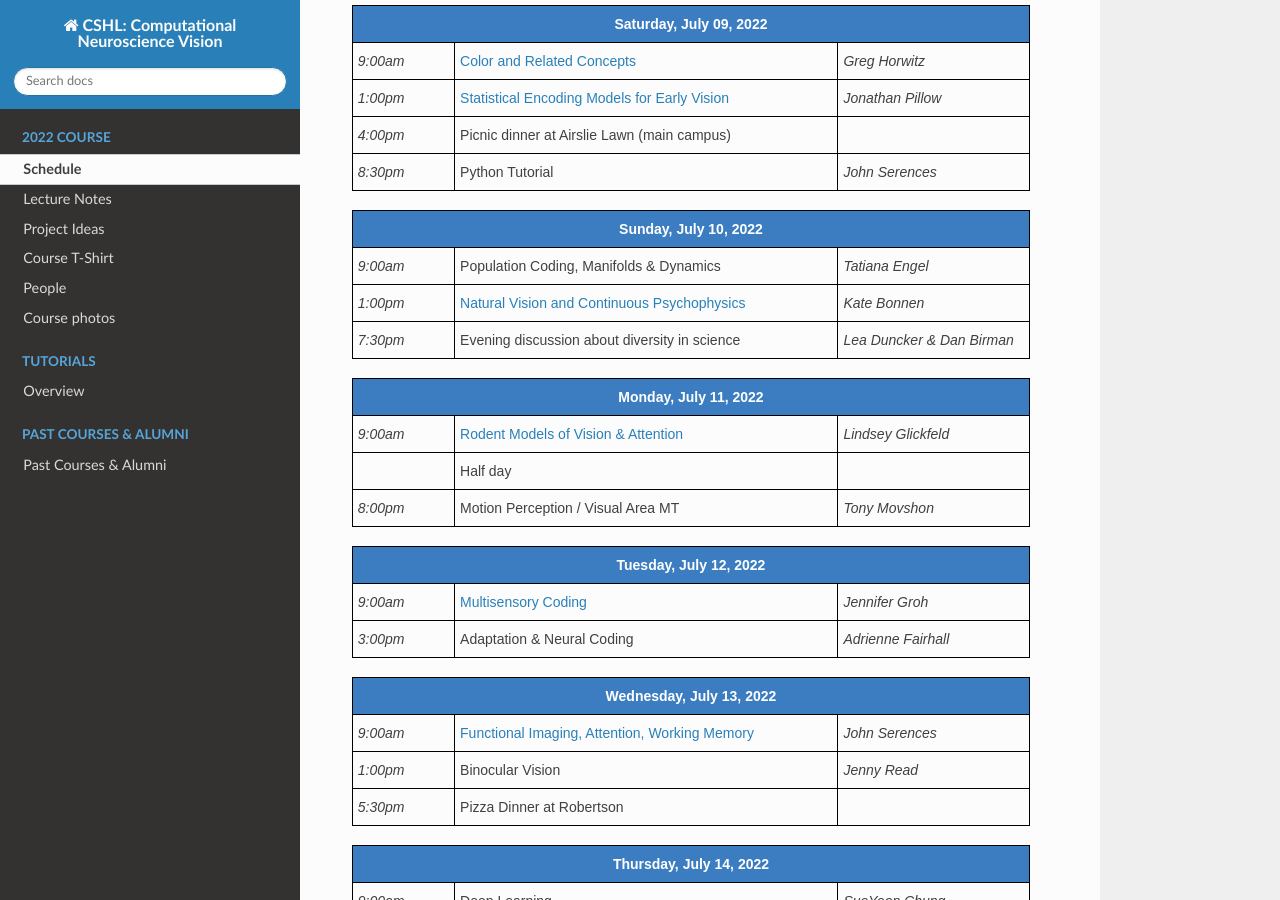
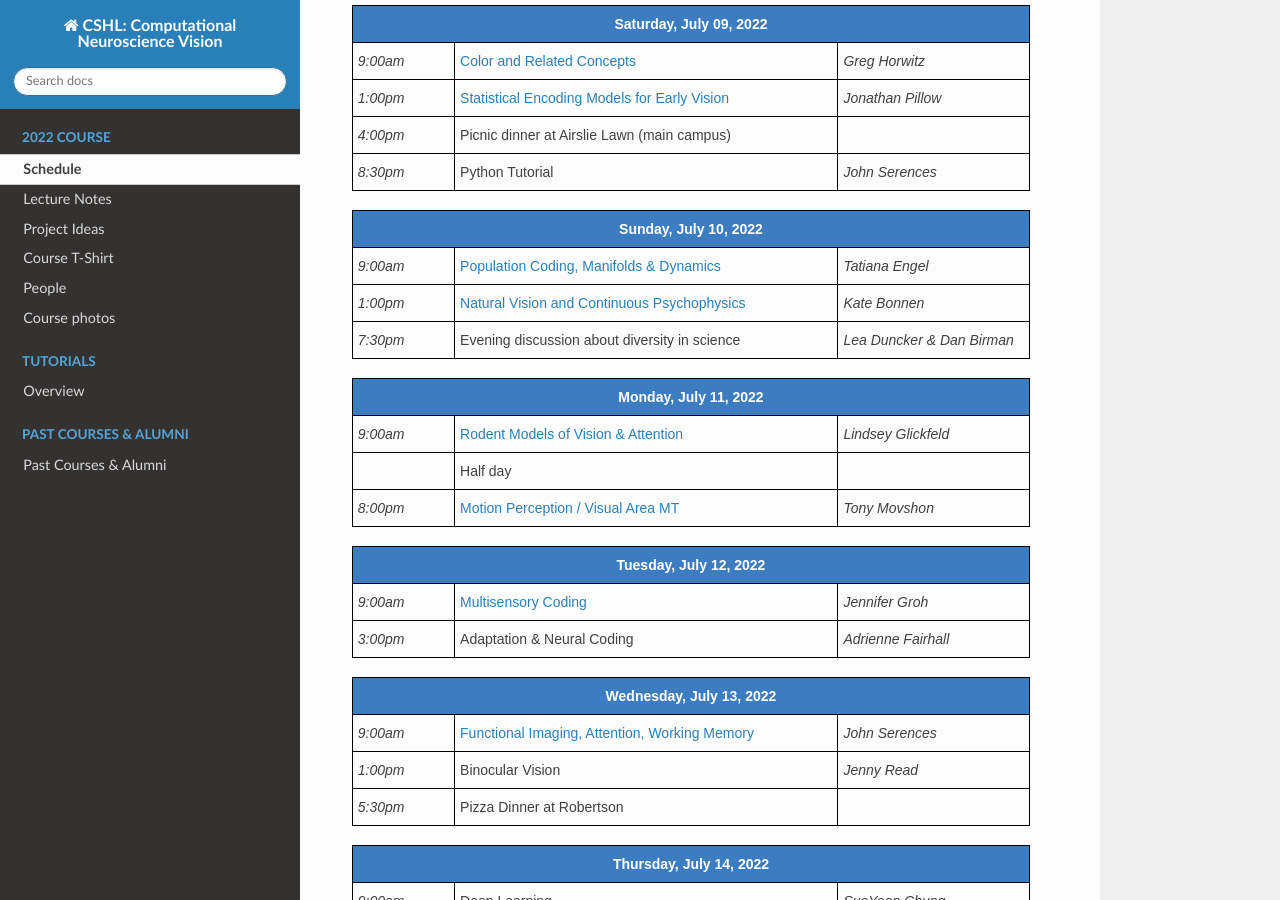
Before and after one commit to CSHL-comp-neuro-vision/website, a Sphinx documentation site: the page built from source/2022/schedule.md, in a window 1280 px wide and 900 px high, scrolled down 491 px. Built offline with Sphinx 7.4.7 and the Read the Docs theme 2.0.0, drawn with Linux system fonts in a browser that asks for light colours.

Commit message:
Some minor bugs

```diff
--- a/source/2022/schedule.md
+++ b/source/2022/schedule.md
@@ -107,7 +107,7 @@
 <tbody>
   <tr>
     <td class="tg-left">9:00am</td>
-    <td class="tg-73oq">Population Coding, Manifolds & Dynamics</td>
+    <td class="tg-73oq"><a href="https://cshl-comp-neuro-vision.github.io/website/2022/lecture_notes.html#tatiana-engel">Population Coding, Manifolds & Dynamics</a></td>
     <td class="tg-lmxn">Tatiana Engel</span></td>
   </tr>
   <tr>
@@ -144,7 +144,7 @@
   </tr>
   <tr>
     <td class="tg-left">8:00pm</td>
-    <td class="tg-73oq">Motion Perception / Visual Area MT</td>
+    <td class="tg-73oq"><a href="https://cshl-comp-neuro-vision.github.io/website/2022/lecture_notes.html#tony-movshon">Motion Perception / Visual Area MT</a></td>
     <td class="tg-lmxn">Tony Movshon</td>
   </tr>
 </tbody>
@@ -336,7 +336,7 @@
 <tbody>
   <tr>
     <td class="tg-left">9:00am</td>
-    <td class="tg-73oq">Parietal Cortex and Decision Making</td>
+    <td class="tg-73oq"><a href="https://cshl-comp-neuro-vision.github.io/website/2022/lecture_notes.html#josh-gold">Parietal Cortex and Decision Making</a></td>
     <td class="tg-lmxn">Joshua Gold</span></td>
   </tr>
   <tr>
```
Also changed, not shown: source/2022/lecture_notes.md (+0 -9 lines).
